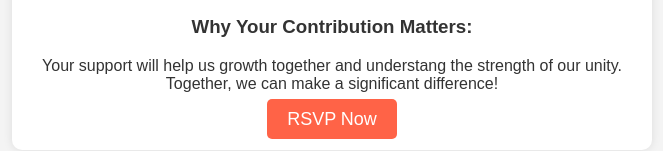
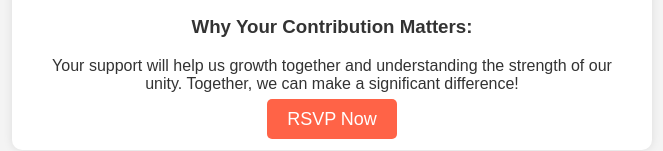
Before and after one commit to SilasHakuzwimana/promotion-party, a website: page public/party.html in a window 1280 px wide. Shown: the part 924-1075 px from the top of the page, without its empty margins (308-971 px from the left). Drawn offline with Linux system fonts and the light colour scheme.

Commit message:
update index.html

```diff
--- a/public/party.html
+++ b/public/party.html
@@ -64,7 +64,7 @@
         <p class="step"><i class="fas fa-check-circle"></i><strong>Online:</strong> Visit our <a href="javascript:void(0)" onclick="redirectToContribute()">contribution page</a> to make a donation.</p>
         <p class="step"><i class="fas fa-check-circle"></i><strong>At the Event:</strong> Bring your contributions to the party.</p>
         <h3>Why Your Contribution Matters:</h3>
-        <p>Your support will help us growth together and understang the strength of our unity. Together, we can make a significant difference!</p>
+        <p>Your support will help us growth together and understanding the strength of our unity. Together, we can make a significant difference!</p>
         <a href="mailto: hakusilas@gmail.com" class="cta-button">RSVP Now</a>
     </div>
     <script>
```
